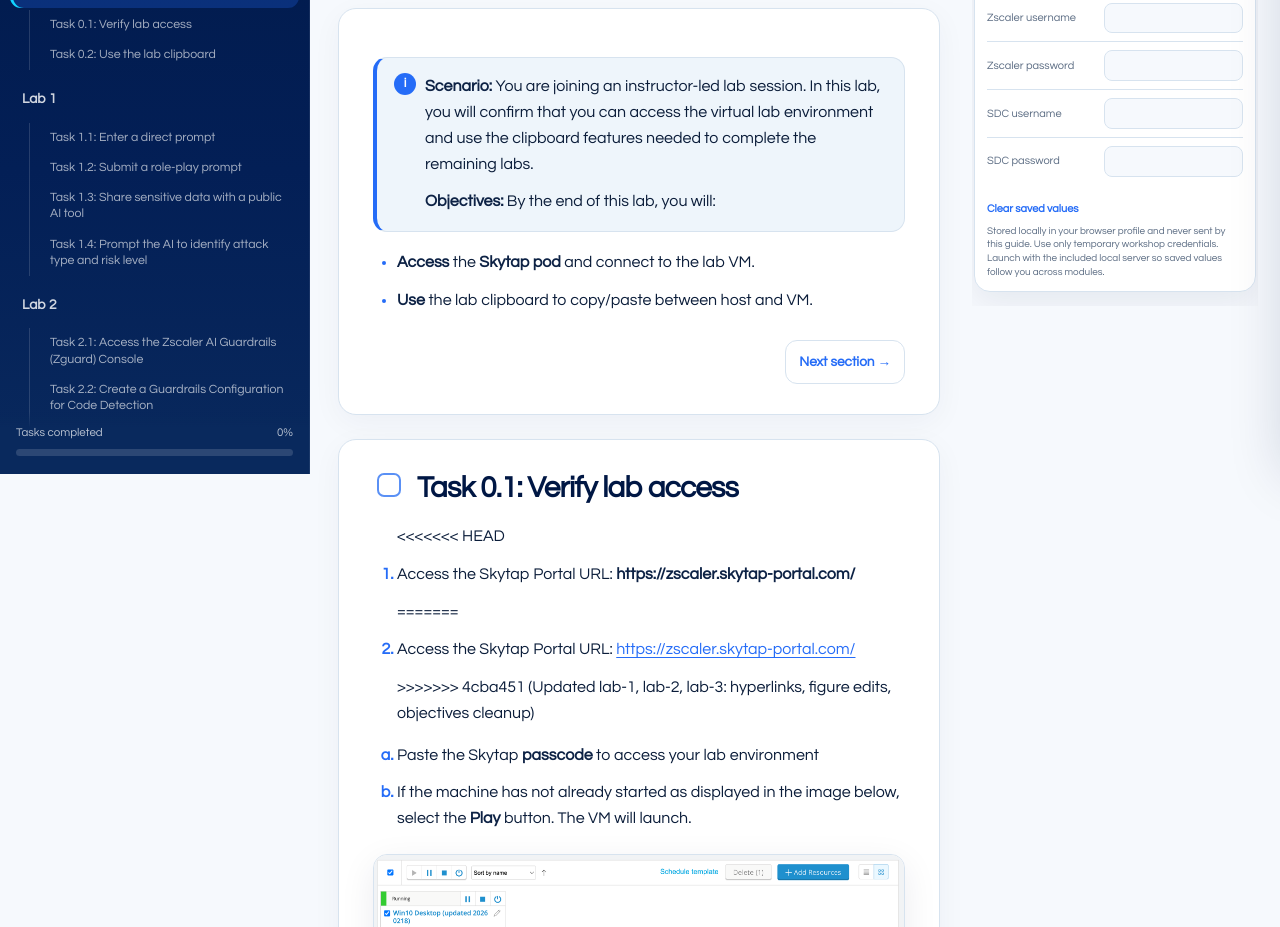
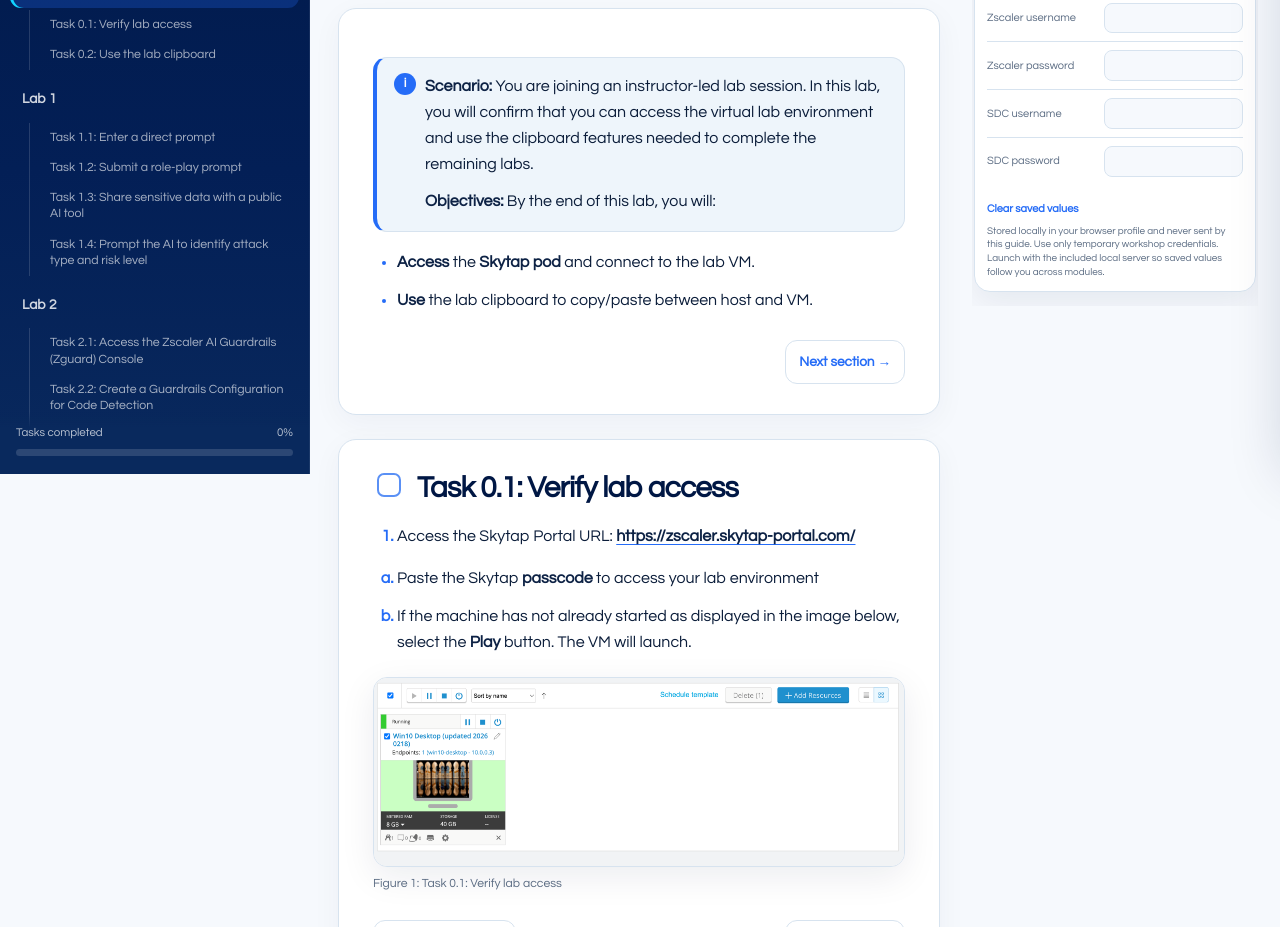
Before and after one commit to rupakdey/zscaler-ai-security-workshop, a plain HTML site: page lab-0.html in a window 1280 px wide. Shown: the part 326-1253 px from the top of the page. Drawn offline with Linux system fonts and the light colour scheme.

Commit message:
Add files via upload

```diff
--- a/lab-0.html
+++ b/lab-0.html
@@ -65,11 +65,7 @@
 <li><p><strong>Use</strong> the lab clipboard to copy/paste between host
 and VM.</p></li>
 </ul><div class="section-nav"><span></span><a href="#task-0.1-verify-lab-access">Next section →</a></div></section><section class="lab-section" data-title="Task 0.1: Verify lab access" id="task-0.1-verify-lab-access"><h2><div class="task-heading"><input aria-label="Mark Task 0.1: Verify lab access complete" class="task-check" data-task-id="task-0.1-verify-lab-access" type="checkbox"/><span class="task-heading-text">Task 0.1: Verify lab access</span></div></h2><ol type="1">
-<<<<<<< HEAD
-<li><p>Access the Skytap Portal URL: <strong>https://zscaler.skytap-portal.com/</strong></p></li>
-=======
-<li><p>Access the Skytap Portal URL: <a href="https://zscaler.skytap-portal.com/" rel="noopener noreferrer" target="_blank">https://zscaler.skytap-portal.com/</a></p></li>
->>>>>>> 4cba451 (Updated lab-1, lab-2, lab-3: hyperlinks, figure edits, objectives cleanup)
+<li><p>Access the Skytap Portal URL: <a href="https://zscaler.skytap-portal.com/" rel="noopener noreferrer" target="_blank"><strong>https://zscaler.skytap-portal.com/</strong></a></p></li>
 </ol><ol type="a">
 <li><p>Paste the Skytap <strong>passcode</strong> to access your lab environment</p></li>
 <li><p>If the machine has not already started as displayed in the image
```
